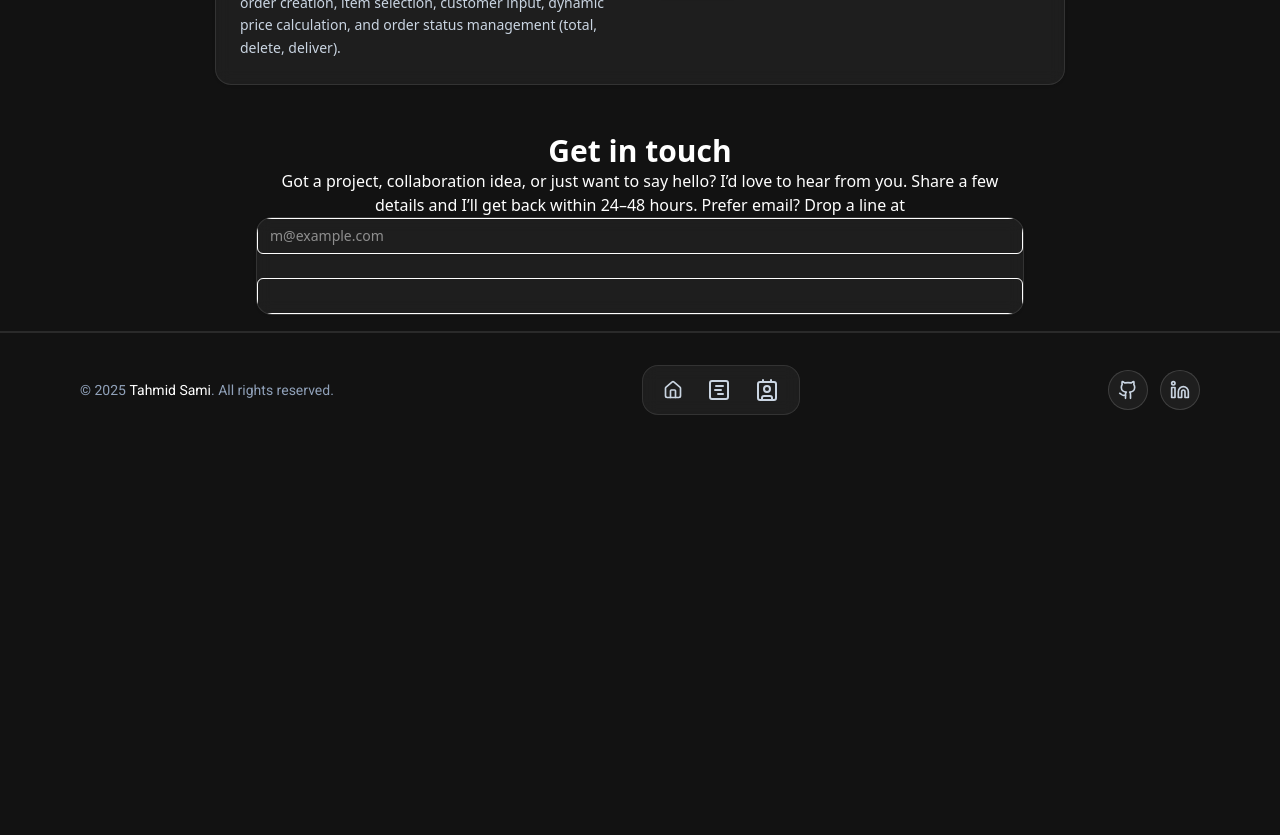
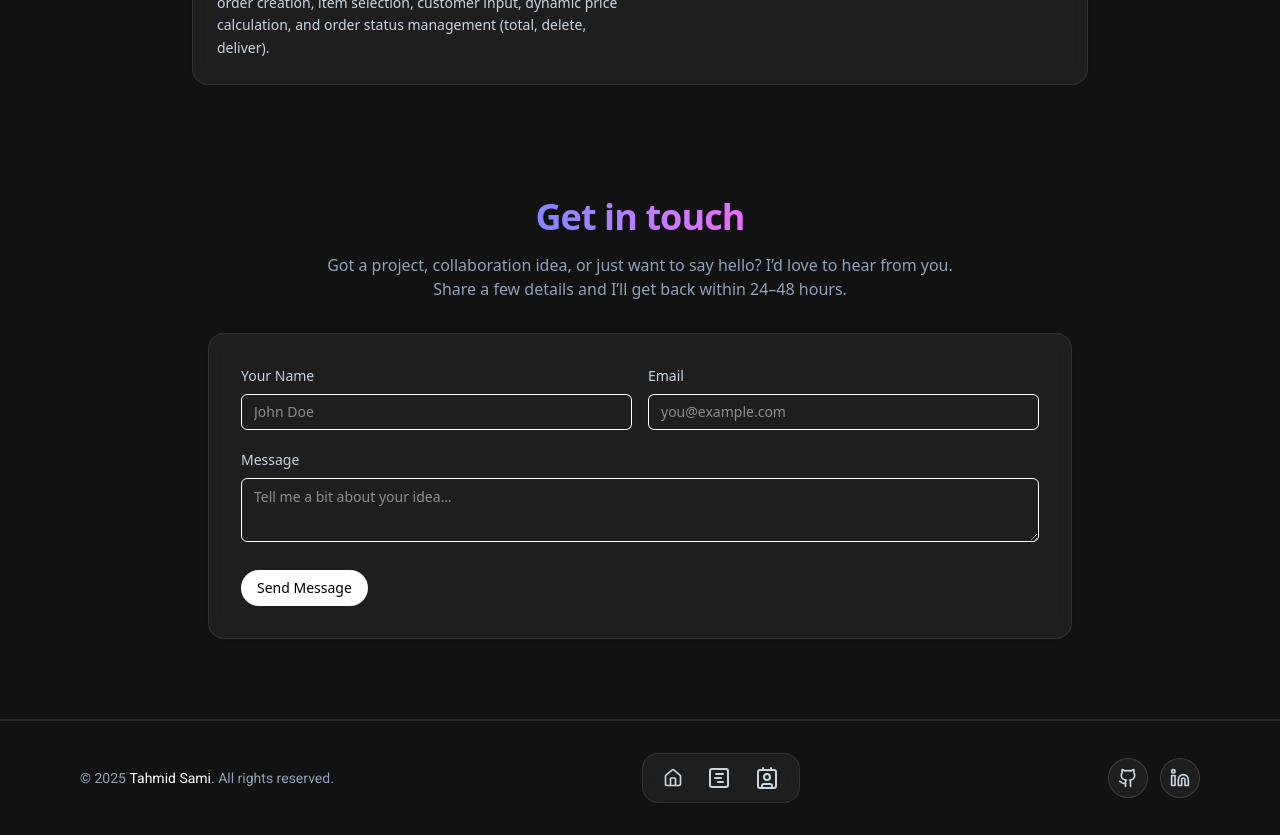
Before and after one commit to khandoker-tahmid-sami/portfolio-website, a Next.js app: page / in a window 1280 px wide. Shown: the part 1620-2455 px from the top of the page. Before the commit the page ends 2067 px from the top, so only its background shows below. Built offline with nearby package versions, Linux system fonts and the light colour scheme.

Commit message:
contact section nodemailer

```diff
--- /dev/null
+++ b/app/actions/contact.js
@@ -0,0 +1,28 @@
+"use server";
+
+import nodemailer from "nodemailer";
+
+const email = process.env.NODEMAILER_EMAIL;
+const pass = process.env.NODEMAILER_APP_PASS;
+const to = process.env.NODEMAILER_CONTACT_TO;
+
+export const transporter = nodemailer.createTransport({
+  service: "gmail",
+  auth: {
+    user: email,
+    pass: pass,
+  },
+  //   from: email,
+});
+
+export const sendMessage = async (formData) => {
+  const name = formData.get("name")?.toString().trim();
+  const email = formData.get("email")?.toString().trim();
+  const message = formData.get("message")?.toString().trim();
+
+  if (!name || !email || !message) {
+    return null;
+  }
+
+  await transporter.sendMail({});
+};
--- a/components/ContactForm.jsx
+++ b/components/ContactForm.jsx
@@ -1,28 +1,80 @@
 "use client";
 
-import { Input, Button } from "./ui/input";
+import { Button } from "@/components/ui/button"; // <— fix: import Button from button
+import { Input } from "@/components/ui/input";
+import { Textarea } from "@/components/ui/textarea";
 
 const ContactForm = () => {
   return (
     <div
-      className="max-w-[850px] group overflow-hidden rounded-2xl border border-white/10 bg-white/5 shadow-sm
+      className="group overflow-hidden rounded-2xl border border-white/10 bg-white/5 shadow-sm
                  backdrop-blur-sm transition hover:border-indigo-500/30 hover:shadow-lg"
     >
-      <form>
-        <div className="grid gap-4">
+      <form className="p-6 md:p-8 space-y-5">
+        <div className="grid gap-4 md:grid-cols-2">
           <div className="grid gap-2">
+            <label htmlFor="name" className="text-sm text-slate-300">
+              Your Name
+            </label>
+            <Input
+              id="name"
+              name="name"
+              type="text"
+              placeholder="John Doe"
+              required
+              autoComplete="name"
+              className="bg-transparent"
+            />
+          </div>
+
+          <div className="grid gap-2">
+            <label htmlFor="email" className="text-sm text-slate-300">
+              Email
+            </label>
             <Input
               id="email"
               name="email"
               type="email"
-              placeholder="m@example.com"
+              placeholder="you@example.com"
               required
+              autoComplete="email"
+              className="bg-transparent"
             />
           </div>
-          <div className="grid gap-2">
-            <div className="flex items-center"></div>
-            <Input id="password" type="password" name="password" required />
-          </div>
+        </div>
+
+        {/* <div className="grid gap-2">
+          <label htmlFor="subject" className="text-sm text-slate-300">
+            Subject
+          </label>
+          <Input
+            id="subject"
+            name="subject"
+            type="text"
+            placeholder="What’s this about?"
+            required
+            className="bg-transparent"
+          />
+        </div> */}
+
+        <div className="grid gap-2">
+          <label htmlFor="message" className="text-sm text-slate-300">
+            Message
+          </label>
+          <Textarea
+            id="message"
+            name="message"
+            placeholder="Tell me a bit about your idea…"
+            rows={6}
+            required
+            className="bg-transparent resize-y"
+          />
+        </div>
+
+        <div className="flex items-center justify-between gap-3 pt-2">
+          <Button type="submit" variant="myVarient">
+            Send Message
+          </Button>
         </div>
       </form>
     </div>
--- a/components/ContactSection.jsx
+++ b/components/ContactSection.jsx
@@ -1,16 +1,23 @@
 import ContactForm from "./ContactForm";
+
 const ContactSection = () => {
   return (
-    <section className="max-w-3xl mx-auto">
-      <h4 className="text-3xl font-semibold text-center">
-        <span>Get in touch</span>
+    <section className="mx-auto max-w-4xl px-4 py-16">
+      <h4 className="text-center text-3xl md:text-4xl font-semibold tracking-tight">
+        <span className="bg-gradient-to-r from-indigo-400 to-fuchsia-400 bg-clip-text text-transparent">
+          Get in touch
+        </span>
       </h4>
-      <p className="max-w-1xl mx-auto text-center">
+
+      <p className="mt-4 mx-auto max-w-2xl text-center text-slate-400">
         Got a project, collaboration idea, or just want to say hello? I’d love
         to hear from you. Share a few details and I’ll get back within 24–48
-        hours. Prefer email? Drop a line at{" "}
+        hours.
       </p>
-      <ContactForm />
+
+      <div className="mt-8">
+        <ContactForm />
+      </div>
     </section>
   );
 };
--- a/components/ProjectCard.jsx
+++ b/components/ProjectCard.jsx
@@ -1,11 +1,11 @@
-import {Eye, Github } from "lucide-react";
+import { Eye, Github } from "lucide-react";
 import Image from "next/image";
 import Link from "next/link";
 
 const ProjectCard = ({ project }) => {
   return (
     <div
-      className="max-w-[850px] group overflow-hidden rounded-2xl border border-white/10 bg-white/5 shadow-sm
+      className="mx-auto max-w-4xl group overflow-hidden rounded-2xl border border-white/10 bg-white/5 shadow-sm
                  backdrop-blur-sm transition hover:border-indigo-500/30 hover:shadow-lg"
     >
       <div className="p-6">
--- a/components/ui/button.jsx
+++ b/components/ui/button.jsx
@@ -1,4 +1,3 @@
-import * as React from "react";
 import { Slot } from "@radix-ui/react-slot";
 import { cva } from "class-variance-authority";
 
@@ -20,6 +19,8 @@ const buttonVariants = cva(
         ghost:
           "hover:bg-accent hover:text-accent-foreground dark:hover:bg-accent/50",
         link: "text-primary underline-offset-4 hover:underline",
+        myVarient:
+          "rounded-full px-5 py-3  bg-white text-black font-medium hover:opacity-90 cursor-pointer ",
       },
       size: {
         default: "h-9 px-4 py-2 has-[>svg]:px-3",
--- /dev/null
+++ b/components/ui/textarea.jsx
@@ -0,0 +1,20 @@
+import * as React from "react"
+
+import { cn } from "@/lib/utils"
+
+function Textarea({
+  className,
+  ...props
+}) {
+  return (
+    <textarea
+      data-slot="textarea"
+      className={cn(
+        "border-input placeholder:text-muted-foreground focus-visible:border-ring focus-visible:ring-ring/50 aria-invalid:ring-destructive/20 dark:aria-invalid:ring-destructive/40 aria-invalid:border-destructive dark:bg-input/30 flex field-sizing-content min-h-16 w-full rounded-md border bg-transparent px-3 py-2 text-base shadow-xs transition-[color,box-shadow] outline-none focus-visible:ring-[3px] disabled:cursor-not-allowed disabled:opacity-50 md:text-sm",
+        className
+      )}
+      {...props} />
+  );
+}
+
+export { Textarea }
--- a/package.json
+++ b/package.json
@@ -17,6 +17,7 @@
     "clsx": "^2.1.1",
     "lucide-react": "^0.542.0",
     "next": "15.5.2",
+    "nodemailer": "^7.0.6",
     "postcss": "^8.5.6",
     "react": "19.1.0",
     "react-dom": "19.1.0",
```
Also changed, not shown: 1 other file (tests, documents, lock files or other folders).
